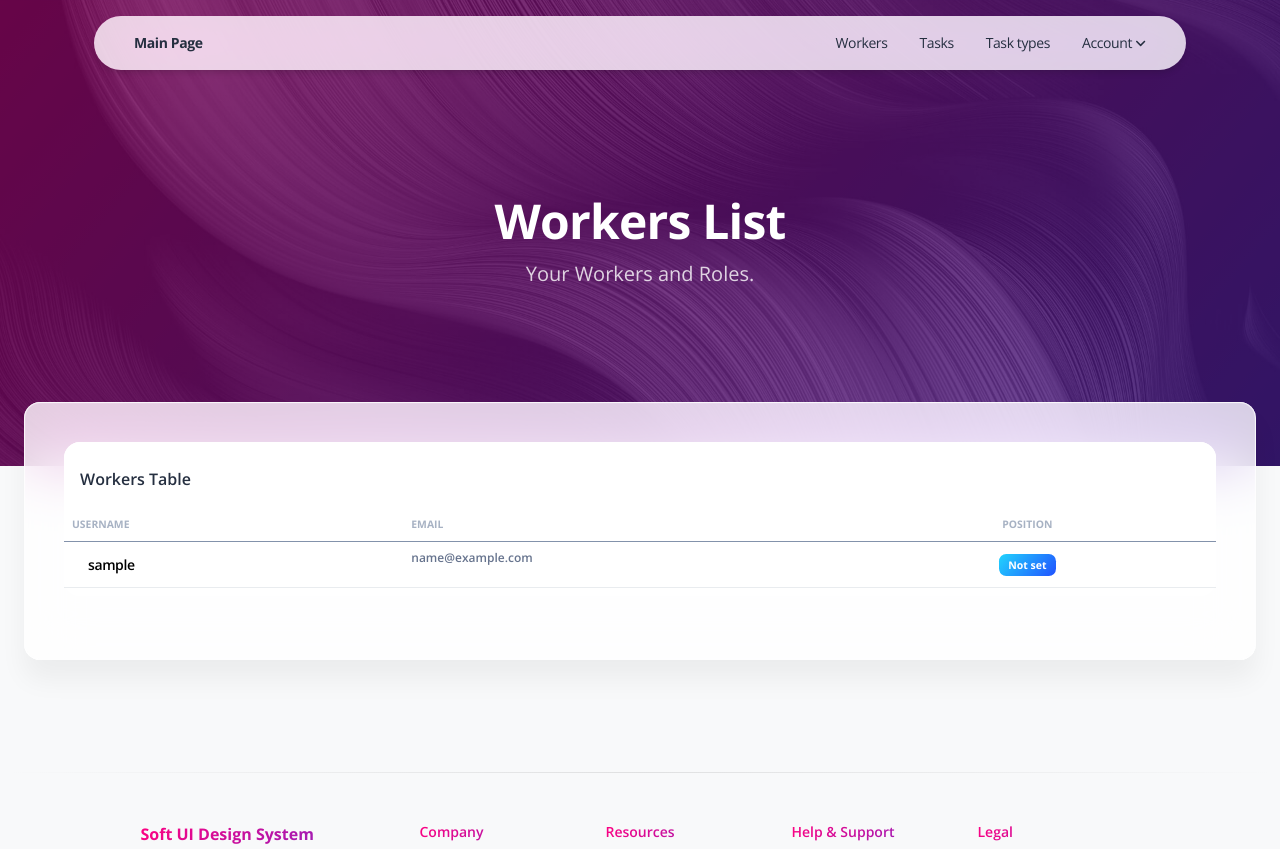
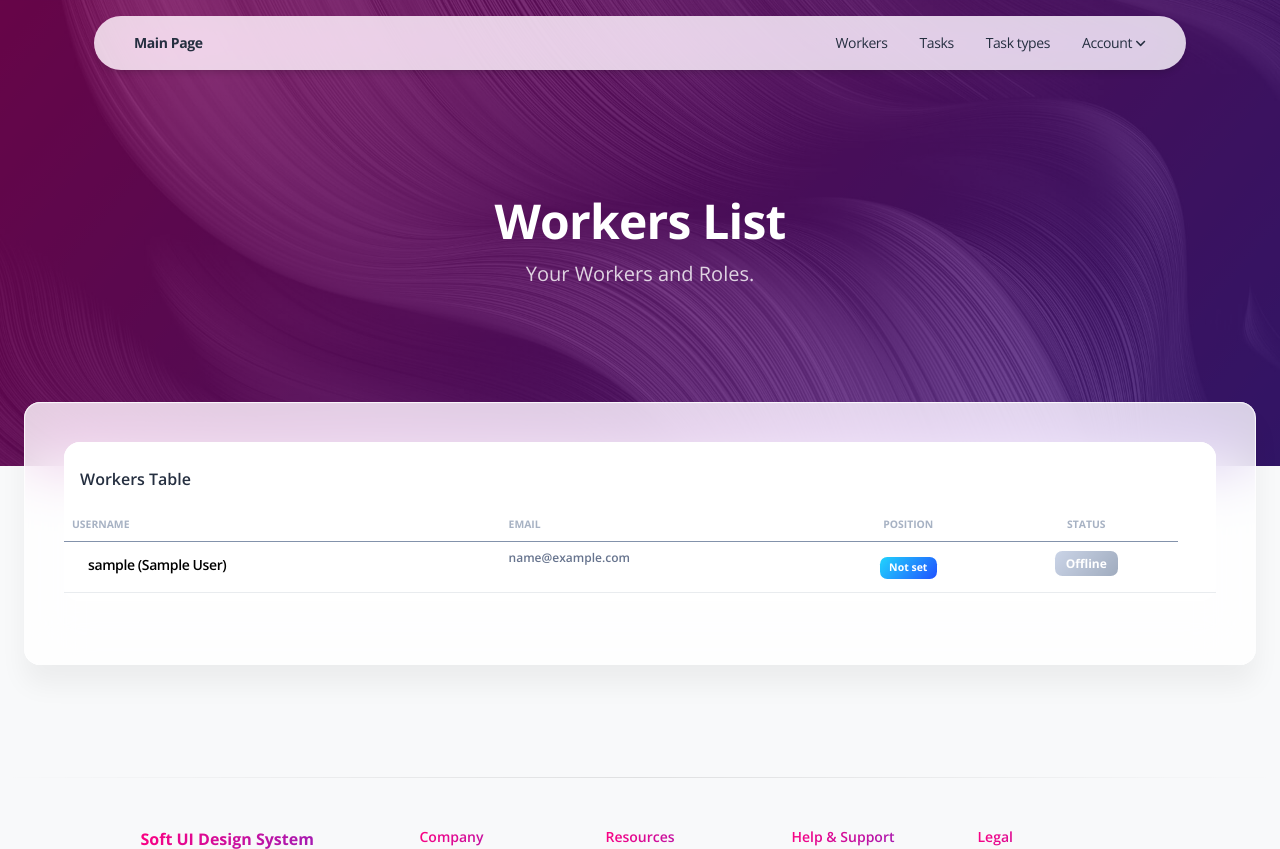
Before and after one commit to Dolteriska/IT-company-task-manager, a Django app: template templates/tasks/worker_list.html in a window 1280 px wide. Shown: the top 849 px of the page. Run offline with Django 5.2, Linux system fonts and the light colour scheme; the template is opened without the code that fills it: most values are stand-ins (such as "Sample title", 1, 10 or a date in 2020); some libraries are stand-ins or nearby versions.

Commit message:
add Status column to see if the user is online or not. Add functionality to edit button for user with permission to change user

```diff
--- a/templates/tasks/worker_list.html
+++ b/templates/tasks/worker_list.html
@@ -39,7 +39,10 @@
                     <th class="text-uppercase text-secondary text-xxs font-weight-bolder opacity-7">Username</th>
                     <th class="text-uppercase text-secondary text-xxs font-weight-bolder opacity-7 ps-2">Email</th>
                     <th class="text-center text-uppercase text-secondary text-xxs font-weight-bolder opacity-7">Position</th>
-                    <th class="text-secondary opacity-7"></th>
+                    <th class="text-center text-uppercase text-secondary text-xxs font-weight-bolder opacity-7">Status</th>
+                    {% if user.is_superuser or user.position.can_create_worker %}
+                      <th class="text-center text-uppercase text-secondary text-xxs font-weight-bolder opacity-7"></th>
+                    {% endif %}
                   </tr>
                 </thead>
 
@@ -51,7 +54,7 @@
                       <div class="d-flex flex-column justify-content-center">
                         <h6 class="mb-0 text-sm">
                           <a href="{% url 'tasks:worker-detail' pk=worker.pk %}" class="text-inherit">
-                            {{ worker.username }}
+                            {{ worker.username }} ({{ worker.first_name  }} {{ worker.last_name }})
                             </a>
                           </h6>
                         </div>
@@ -64,14 +67,27 @@
                       <span class="badge badge-sm bg-gradient-info">
                         {{ worker.position|default:"Not set" }}
                       </span>
-                    </td>
-                    <td class="align-middle">
-                      {% if user.pk == worker.pk or user.position.can_create_worker or user.is_superuser %}
-                      <a href="javascript:;" class="text-secondary font-weight-bold text-xs" data-toggle="tooltip" data-original-title="Edit user">
+                    <td class="align-middle text-center">
+                    <div class="mb-2">
+                      {% if worker.is_online %}
+                        <span class="badge badge-sm bg-gradient-success">Online</span>
+                      {% else %}
+                        <span class="badge badge-sm bg-gradient-secondary opacity-6">Offline</span>
+                      {% endif %}
+                    </div>
+                  </td>
+                  <td class="align-middle text-center">
+                    <p class="text-xs font-weight-bold mb-0">
+                      {% if user.is_superuser or user.position.can_create_worker %}
+                      <a href="{% url 'tasks:worker-update' pk=worker.pk %}"
+                         class="text-secondary font-weight-bold text-xs"
+                         data-toggle="tooltip"
+                         data-original-title="Edit user">
                         Edit
-                        {% endif %}
                       </a>
-                    </td>
+                    {% endif %}
+                    </p>
+                  </td>
                   </tr>
                   {% empty %}
                   <tr>
@@ -83,10 +99,10 @@
                   {% endfor %}
                 </tbody>
               </table>
-            </div>
+             </div>
+            {% include "includes/pagination.html" %}
           </div>
         </div>
-
       </div>
     </div>
   </div>
```
